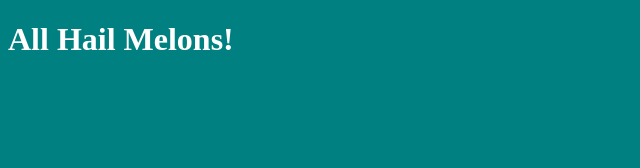
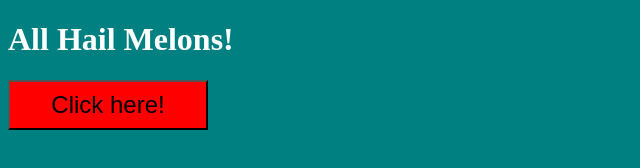
Before and after one commit to MelonKnight/MelonKnight.github.io, a plain HTML site: page index.html in a window 1280 px wide. Shown: the whole page, without its empty margins (0-640 px from the left). Drawn offline with Linux system fonts and the light colour scheme.

Commit message:
added button with hover

```diff
--- a/index.html
+++ b/index.html
@@ -12,10 +12,24 @@
         h1{
             color: white;
         }
+
+        button{
+            width: 200px;
+            height: 50px;
+            font-size: 24px;
+            color: black;
+            background-color: red;
+        }
+
+        button:hover{
+            background-color: black;
+            color: white;
+        }
     </style>
 </head>
 <body>
     <h1> All Hail Melons! </h1>
+    <button>Click here!</button>
 </body>
 
 </html>
```
